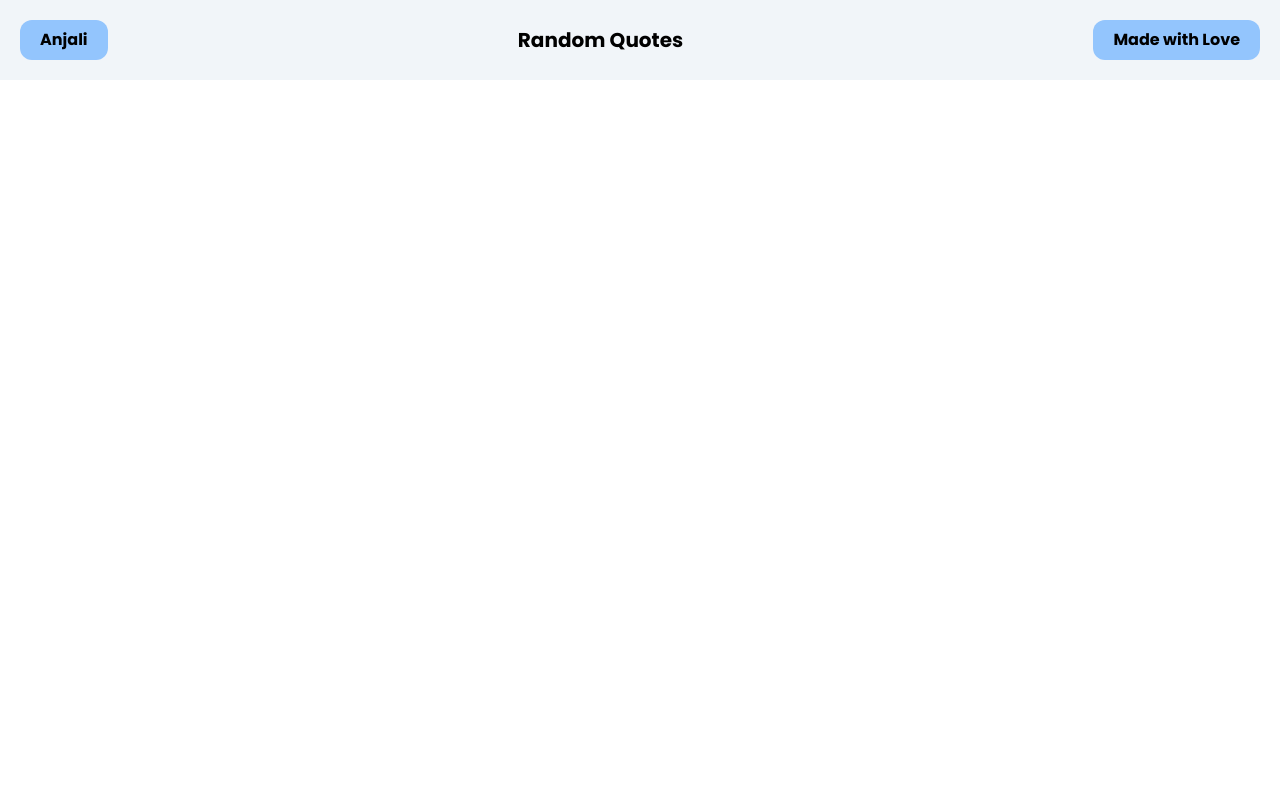
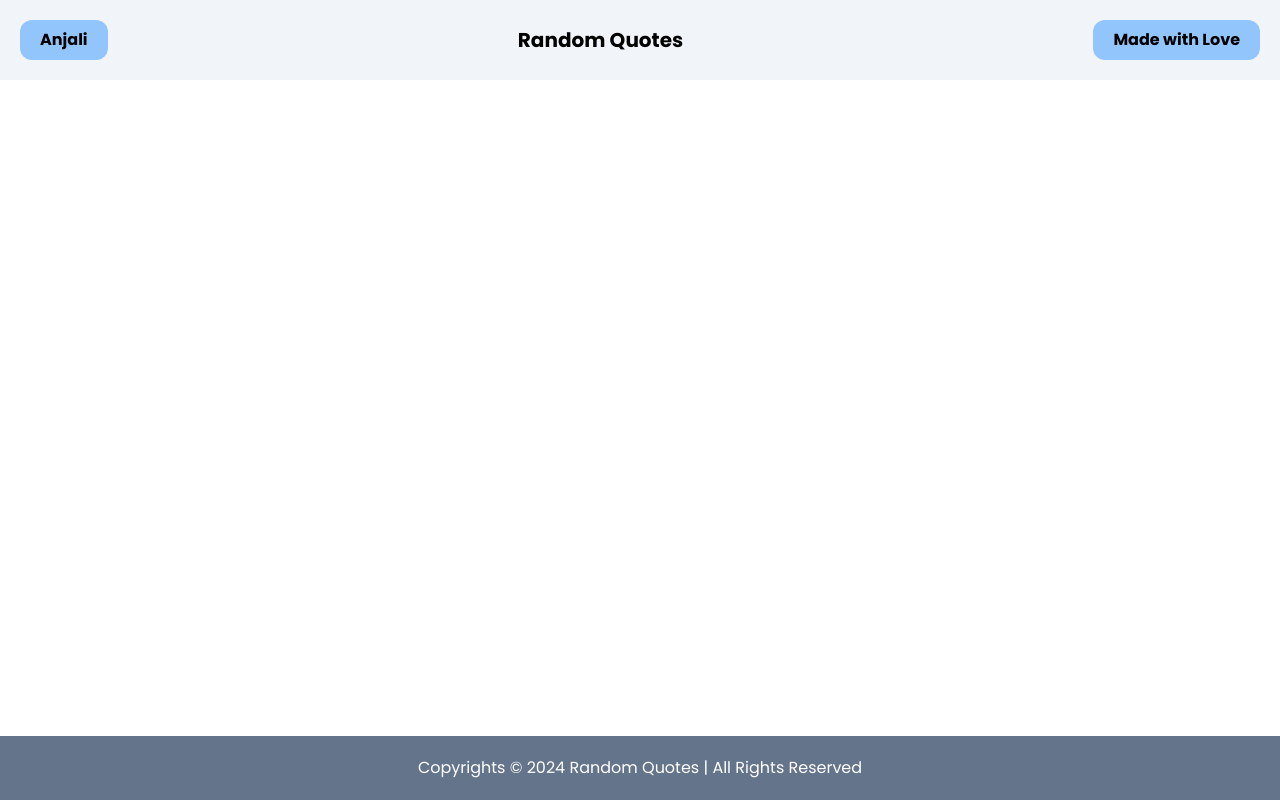
Before and after one commit to AnjaliJainapure/random-quotes, a React (Vite) app: page / in a window 1280 px wide. Built offline with nearby package versions, Linux system fonts and the light colour scheme; a web font is replaced by a local one.

Commit message:
Add Footer Component
Added Footer Component and placed in the App component.

```diff
--- a/src/App.jsx
+++ b/src/App.jsx
@@ -1,10 +1,12 @@
 import "./App.css";
+import Footer from "./Footer";
 import Header from "./Header";
 
 export default function App() {
   return (
     <>
       <Header></Header>
+      <Footer></Footer>
     </>
   );
 }
--- /dev/null
+++ b/src/Footer.jsx
@@ -0,0 +1,11 @@
+const Footer = () => {
+  return (
+    <>
+      <footer className="bg-slate-500 p-5 text-center text-white absolute  bottom-0 w-full">
+        <p>Copyrights © 2024 Random Quotes | All Rights Reserved</p>
+      </footer>
+    </>
+  );
+};
+
+export default Footer;
```
